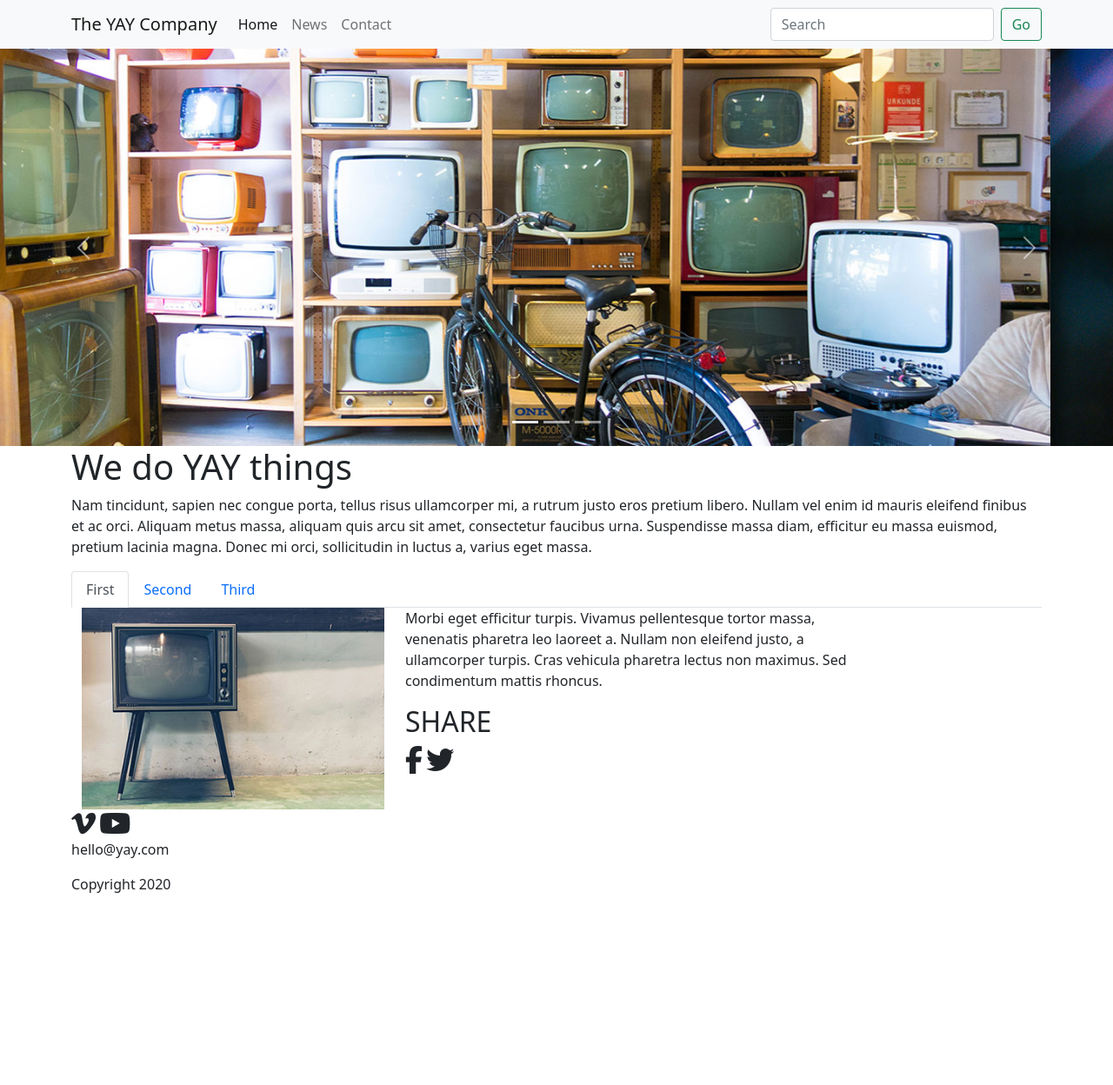
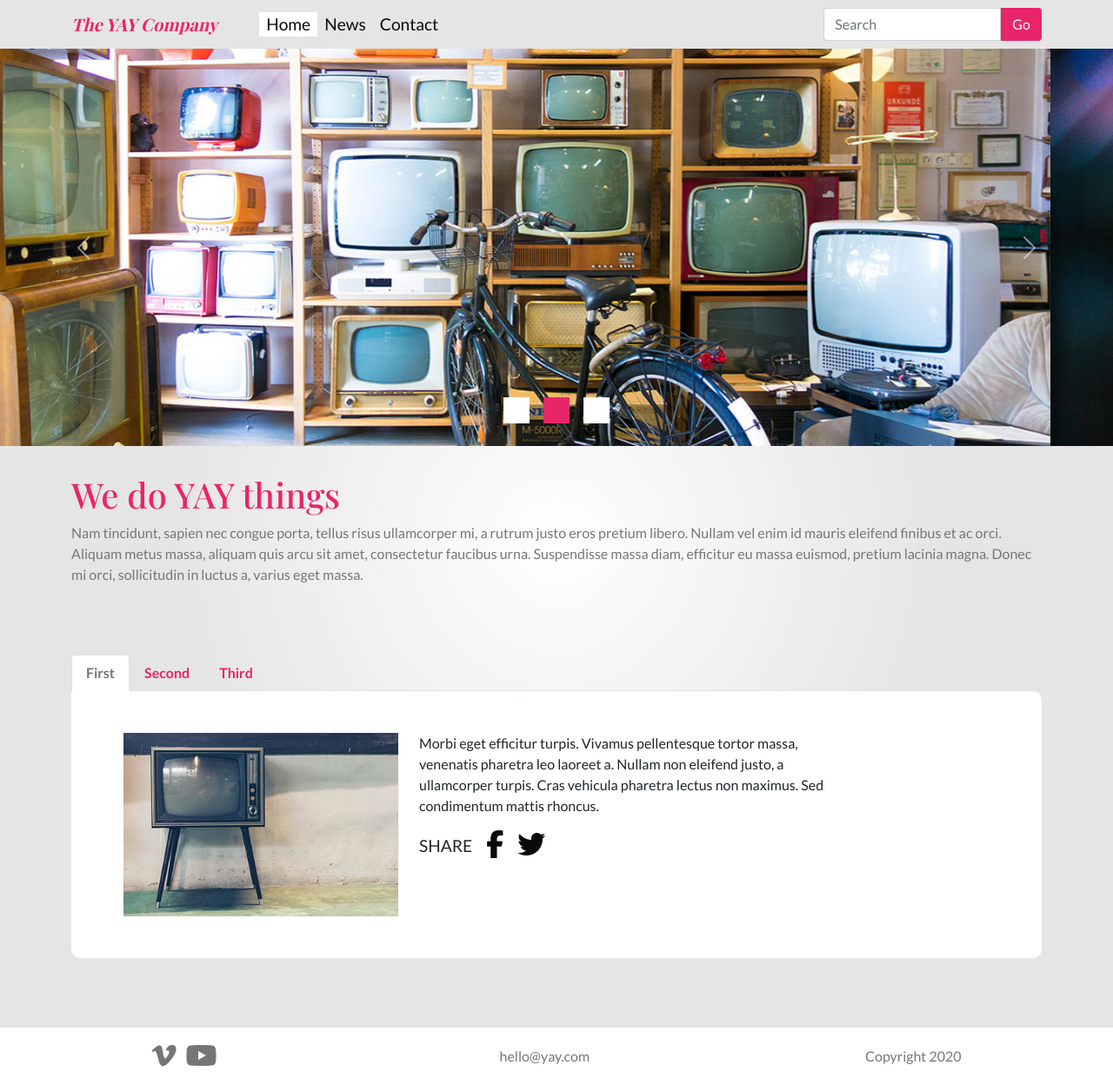
Before and after one commit to Noroff-FEU-Assignments/css-frameworks-ca-Mturalyon, a plain HTML site: page index.html in a window 1280 px wide. Shown: the whole page at 87% size. Before the commit the page ends 1045 px from the top, so only its background shows below. Drawn offline with nearby package versions, Linux system fonts and the light colour scheme; a web font is replaced by a local one.

Commit message:
+index finnished

```diff
--- a/index.html
+++ b/index.html
@@ -6,13 +6,19 @@
     <meta http-equiv="X-UA-Compatible" content="IE=edge">
     <meta name="viewport" content="width=device-width, initial-scale=1.0">
     <script src="https://kit.fontawesome.com/944d42a4bf.js" crossorigin="anonymous"></script>
+    <link rel="preconnect" href="https://fonts.googleapis.com">
+    <link rel="preconnect" href="https://fonts.gstatic.com" crossorigin>
+    <link
+        href="https://fonts.googleapis.com/css2?family=Lato:wght@100;300;400;700&family=Playfair+Display:ital,wght@0,400;0,500;0,600;0,700;1,700&display=swap"
+        rel="stylesheet">
     <link rel="stylesheet" href="/css/style.css">
     <title>YAY - Home</title>
 </head>
 
 <body>
+
     <!--NAV-->
-    <nav class="navbar navbar-expand-lg navbar-light bg-light">
+    <nav class="navbar navbar-expand-lg sticky-top">
         <div class="container">
             <a class="navbar-brand" href="#">The YAY Company</a>
             <button class="navbar-toggler" type="button" data-bs-toggle="collapse"
@@ -23,7 +29,7 @@
             <div class="collapse navbar-collapse" id="navbarSupportedContent">
                 <ul class="navbar-nav me-auto mb-2 mb-lg-0">
                     <li class="nav-item">
-                        <a class="nav-link active" aria-current="page" href="#">Home</a>
+                        <a class="nav-link nav-active" aria-current="page" href="#">Home</a>
                     </li>
                     <li class="nav-item">
                         <a class="nav-link" href="#">News</a>
@@ -34,8 +40,8 @@
 
                 </ul>
                 <form class="d-flex">
-                    <input class="form-control me-2" type="search" placeholder="Search" aria-label="Search">
-                    <button class="btn btn-outline-success" type="submit">Go</button>
+                    <input class="form-control" type="search" placeholder="Search" aria-label="Search">
+                    <button class="btn" type="submit">Go</button>
                 </form>
             </div>
         </div>
@@ -52,13 +58,13 @@
         </div>
         <div class="carousel-inner">
             <div class="carousel-item active">
-                <img src="/Carousel images/carousel-1.jpg" class="d-block w-100" alt="...">
+                <img src="/Carousel images/carousel-1.jpg" class="d-block w-100 img-fluid" alt="...">
             </div>
             <div class="carousel-item">
-                <img src="/Carousel images/carousel-2.jpg" class="d-block w-100" alt="...">
+                <img src="/Carousel images/carousel-2.jpg" class="d-block w-100 img-fluid" alt="...">
             </div>
             <div class="carousel-item">
-                <img src="/Carousel images/carousel-3.jpg" class="d-block w-100" alt="...">
+                <img src="/Carousel images/carousel-3.jpg" class="d-block w-100 img-fluid" alt="...">
             </div>
         </div>
         <button class="carousel-control-prev" type="button" data-bs-target="#carouselExampleIndicators"
@@ -72,18 +78,23 @@
             <span class="visually-hidden">Next</span>
         </button>
     </div>
+
     <!--HERO-->
-    <div class="container">
+    <div class="container hero-container">
         <h1>We do YAY things</h1>
-        <p>Nam tincidunt, sapien nec congue porta, tellus risus ullamcorper mi, a rutrum justo eros pretium libero.
-            Nullam vel enim id mauris eleifend finibus et ac orci. Aliquam metus massa, aliquam quis arcu sit amet,
-            consectetur faucibus urna. Suspendisse massa diam, efficitur eu massa euismod, pretium lacinia magna. Donec
+        <p>Nam tincidunt, sapien nec congue porta, tellus risus ullamcorper mi, a rutrum justo eros pretium
+            libero.
+            Nullam vel enim id mauris eleifend finibus et ac orci. Aliquam metus massa, aliquam quis arcu sit
+            amet,
+            consectetur faucibus urna. Suspendisse massa diam, efficitur eu massa euismod, pretium lacinia
+            magna.
+            Donec
             mi orci, sollicitudin in luctus a, varius eget massa.</p>
     </div>
 
     <!--TABS-->
     <!--TAB-->
-    <div class="container d-none d-md-block">
+    <div class="container d-none d-md-block tab-container">
         <ul class="nav nav-tabs" id="myTab" role="tablist">
             <li class="nav-item" role="presentation">
                 <button class="nav-link active" id="home-tab" data-bs-toggle="tab" data-bs-target="#home" type="button"
@@ -99,60 +110,69 @@
             </li>
         </ul>
         <div class="tab-content" id="myTabContent">
-            <div class="tab-pane fade show active" id="home" role="tabpanel" aria-labelledby="home-tab">
+            <div class="tab-pane fade show active social-incoming" id="home" role="tabpanel" aria-labelledby="home-tab">
                 <div class="container">
                     <div class="row justify-content-start">
                         <div class="col-6 col-xl-4">
                             <img src="/Tab images/tab-1.jpg" class="img-fluid" alt="a picture of a TV">
                         </div>
                         <div class="col col-xl-6">
-                            <p>Morbi eget efficitur turpis. Vivamus pellentesque tortor massa, venenatis pharetra leo
-                                laoreet a. Nullam non eleifend justo, a ullamcorper turpis. Cras vehicula pharetra
+                            <p>Morbi eget efficitur turpis. Vivamus pellentesque tortor massa, venenatis
+                                pharetra
+                                leo
+                                laoreet a. Nullam non eleifend justo, a ullamcorper turpis. Cras vehicula
+                                pharetra
                                 lectus non maximus. Sed condimentum mattis rhoncus. </p>
                             <div class="social-container">
                                 <h2>SHARE</h2>
-                                <i class="fab fa-facebook-f fa-2x"></i>
-                                <i class="fab fa-twitter fa-2x"></i>
+                                <a href="#"><i class="fab fa-facebook-f fa-2x"></i></a>
+                                <a href="#"><i class="fab fa-twitter fa-2x"></i></a>
                             </div>
                         </div>
                     </div>
                 </div>
             </div>
 
-            <div class="tab-pane fade" id="profile" role="tabpanel" aria-labelledby="profile-tab">
+            <div class="tab-pane fade social-incoming" id="profile" role="tabpanel" aria-labelledby="profile-tab">
                 <div class="container">
                     <div class="row">
                         <div class="col-6 col-xl-4">
                             <img src="/Tab images/tab-2.jpg" class="img-fluid" alt="a picture of photos">
                         </div>
                         <div class="col col-xl-6">
-                            <p>Morbi eget efficitur turpis. Vivamus pellentesque tortor massa, venenatis pharetra leo
-                                laoreet a. Nullam non eleifend justo, a ullamcorper turpis. Cras vehicula pharetra
+                            <p>Morbi eget efficitur turpis. Vivamus pellentesque tortor massa, venenatis
+                                pharetra
+                                leo
+                                laoreet a. Nullam non eleifend justo, a ullamcorper turpis. Cras vehicula
+                                pharetra
                                 lectus non maximus. Sed condimentum mattis rhoncus. </p>
                             <div class="social-container">
                                 <h2>SHARE</h2>
-                                <i class="fab fa-facebook-f fa-2x"></i>
-                                <i class="fab fa-twitter fa-2x"></i>
+                                <a href="#"><i class="fab fa-facebook-f fa-2x"></i></a>
+                                <a href="#"><i class="fab fa-twitter fa-2x"></i></a>
                             </div>
                         </div>
                     </div>
                 </div>
             </div>
 
-            <div class="tab-pane fade" id="contact" role="tabpanel" aria-labelledby="contact-tab">
+            <div class="tab-pane fade social-incoming" id="contact" role="tabpanel" aria-labelledby="contact-tab">
                 <div class="container">
                     <div class="row">
                         <div class="col col-xl-4">
                             <img src="/Tab images/tab-3.jpg" class="img-fluid" alt="a picture of a broken window">
                         </div>
                         <div class="col col-xl-6">
-                            <p>Morbi eget efficitur turpis. Vivamus pellentesque tortor massa, venenatis pharetra leo
-                                laoreet a. Nullam non eleifend justo, a ullamcorper turpis. Cras vehicula pharetra
+                            <p>Morbi eget efficitur turpis. Vivamus pellentesque tortor massa, venenatis
+                                pharetra
+                                leo
+                                laoreet a. Nullam non eleifend justo, a ullamcorper turpis. Cras vehicula
+                                pharetra
                                 lectus non maximus. Sed condimentum mattis rhoncus. </p>
                             <div class="social-container">
                                 <h2>SHARE</h2>
-                                <i class="fab fa-facebook-f fa-2x"></i>
-                                <i class="fab fa-twitter fa-2x"></i>
+                                <a href="#"><i class="fab fa-facebook-f fa-2x"></i></a>
+                                <a href="#"><i class="fab fa-twitter fa-2x"></i></a>
                             </div>
                         </div>
                     </div>
@@ -172,7 +192,7 @@
                 </h2>
                 <div id="collapseOne" class="accordion-collapse collapse" aria-labelledby="headingOne"
                     data-bs-parent="#accordionExample">
-                    <div class="accordion-body">
+                    <div class="accordion-body social-incoming">
 
                         <div class="container">
                             <div class="row">
@@ -185,8 +205,8 @@
                                 <img src="/Tab images/tab-1.jpg" class="img-fluid" alt="picture of a tv">
                                 <div class="social-container">
                                     <h2>SHARE</h2>
-                                    <i class="fab fa-facebook-f fa-2x"></i>
-                                    <i class="fab fa-twitter fa-2x"></i>
+                                    <a href="#"><i class="fab fa-facebook-f fa-2x"></i></a>
+                                    <a href="#"><i class="fab fa-twitter fa-2x"></i></a>
                                 </div>
                             </div>
                         </div>
@@ -204,7 +224,7 @@
                 </h2>
                 <div id="collapseTwo" class="accordion-collapse collapse" aria-labelledby="headingTwo"
                     data-bs-parent="#accordionExample">
-                    <div class="accordion-body">
+                    <div class="accordion-body social-incoming">
 
                         <div class="container">
                             <div class="row">
@@ -217,8 +237,8 @@
                                 <img src="/Tab images/tab-2.jpg" class="img-fluid" alt="picture of photos">
                                 <div class="social-container">
                                     <h2>SHARE</h2>
-                                    <i class="fab fa-facebook-f fa-2x"></i>
-                                    <i class="fab fa-twitter fa-2x"></i>
+                                    <a href="#"><i class="fab fa-facebook-f fa-2x"></i></a>
+                                    <a href="#"><i class="fab fa-twitter fa-2x"></i></a>
                                 </div>
                             </div>
                         </div>
@@ -236,7 +256,7 @@
                 </h2>
                 <div id="collapseThree" class="accordion-collapse collapse" aria-labelledby="headingThree"
                     data-bs-parent="#accordionExample">
-                    <div class="accordion-body">
+                    <div class="accordion-body social-incoming">
 
                         <div class="container">
                             <div class="row">
@@ -249,8 +269,8 @@
                                 <img src="/Tab images/tab-3.jpg" class="img-fluid" alt="picture of a window">
                                 <div class="social-container">
                                     <h2>SHARE</h2>
-                                    <i class="fab fa-facebook-f fa-2x"></i>
-                                    <i class="fab fa-twitter fa-2x"></i>
+                                    <a href="#"><i class="fab fa-facebook-f fa-2x"></i></a>
+                                    <a href="#"><i class="fab fa-twitter fa-2x"></i></a>
                                 </div>
                             </div>
                         </div>
@@ -260,18 +280,20 @@
             </div>
         </div>
     </div>
+
+
     <!--FOOTER-->
     <footer class="footer">
-        <div class="container footer__flex">
+        <div class="footer__flex">
             <div class="footer__social">
-                <i class="fab fa-vimeo-v fa-2x"></i>
-                <i class="fab fa-youtube fa-2x"></i>
+                <a href="#"><i class="fab fa-vimeo-v fa-2x"></i></a>
+                <a href="#"><i class="fab fa-youtube fa-2x"></i></a>
             </div>
             <p>hello@yay.com</p>
             <p>Copyright 2020</p>
         </div>
-        </div>
     </footer>
+
 
     <script src="https://cdn.jsdelivr.net/npm/bootstrap@5.1.1/dist/js/bootstrap.bundle.min.js"
         integrity="sha384-/bQdsTh/da6pkI1MST/rWKFNjaCP5gBSY4sEBT38Q/9RBh9AH40zEOg7Hlq2THRZ"
--- /dev/null
+++ b/sass/partials/_global.scss
@@ -0,0 +1,68 @@
+//footer
+body {
+    background: rgb(255,255,255);
+    background: radial-gradient(circle, rgba(255,255,255,1) 0%, rgba(229,229,229,1) 50%);
+    font-family: $font-sans-serif !important;
+    min-height: 100vh;
+    display: flex;
+    flex-direction: column;
+}
+
+.footer {
+margin-top: auto;
+background-color: $color-white;
+    & .footer__flex {
+        padding: 1rem;
+        display: flex;
+        align-items: center;
+        justify-content: space-around;
+        flex-wrap: wrap;
+    }
+    & .footer__flex p {
+        margin: 0;
+        color: $color-grey;
+    }
+    & .footer__flex .footer__social a {
+        color: $color-grey;
+        margin-right: 0.5rem;
+        &:hover {
+            color: $color-primary;
+        }
+    }
+}
+
+//nav
+.nav-active {
+    background-color: $color-white;
+    color: $color-black;
+}
+.navbar {
+    background-color: #E5E5E5;
+    & .navbar-brand {
+        color: $color-primary;
+        font-family: $font-serif;
+        font-weight: bold;
+        font-style: italic;
+        margin-right: 3rem;
+    }
+    & .nav-link {
+        padding: 0 1.2rem;
+        font-size: 1.2rem;
+        color: $color-black;
+        &:hover {
+            @extend .nav-active;
+        }
+    }
+    & .btn {
+        background-color: $color-primary;
+        color: $color-white;
+        border-radius: 0px 4px 4px 0px;
+        &:hover {
+            color: $color-white;
+            background-color: darken($color-primary, 10%);
+        }
+    }
+    & .form-control {
+        border-radius: 4px 0px 0px 4px;
+    }
+}
--- /dev/null
+++ b/sass/partials/_layout.scss
@@ -0,0 +1,87 @@
+//INDEX
+//carousel
+.carousel .carousel-indicators button {
+    margin: 0 0.5rem;
+    height: 30px;
+    opacity: 1;
+    &.active {
+        background-color: $color-primary !important;
+    }
+}
+
+//hero
+.hero-container {
+    padding-top: 2rem;
+    margin-bottom: 4rem;
+    & h1 {
+        color: $color-primary;
+        font-family: $font-serif;
+    }
+    & p {
+        color: $color-grey;
+    }
+}
+
+//tabs
+.social-incoming .social-container {
+    display: flex;
+        align-items: center;
+        & h2 {
+            font-size: 1.2rem;
+            margin: 0 1rem 0 0;
+        }
+        & a {
+            margin: 0 1rem 0 0;
+            color: $color-black;
+            &:hover {
+            color:  $color-primary;
+            }
+        }
+}
+
+//--tab
+.tab-container {
+    margin-bottom: 5rem;
+    & .tab-content {
+        padding: 3rem;
+        background-color: $color-white;
+        border-radius: 0 10px 10px 10px;
+    }
+
+    & .nav-tabs .nav-item .nav-link {
+        font-weight: bold;
+        color: $color-primary;
+        &.active {
+            color: $color-grey;
+        }
+    }
+}
+//--accordion
+.accordion {
+    margin-bottom: 4rem;
+}
+
+.accordion-body {
+    background: rgb(255,255,255);
+    background: radial-gradient(circle, rgba(255,255,255,1) 0%, rgb(247, 247, 247) 50%);
+    & .social-container {
+        justify-content: center;
+        margin: 2rem 0 1rem 0;
+    }
+}
+.accordion-item {
+    & .accordion-button {
+        color: $color-primary;
+        font-weight: bold;
+
+        &:not(.collapsed) {
+            color: $color-primary;
+            background-color: $color-white;
+            border-bottom: 1px solid $color-primary;
+        }
+        &:focus {
+            border-color: none;
+            box-shadow: none;
+        }
+    }
+}
--- a/sass/partials/_variables.scss
+++ b/sass/partials/_variables.scss
@@ -1,3 +1,14 @@
-body {
-    background-color: red;
+//colors
+$color-primary: #E92569;
+$color-black: #0A0A0A;
+$color-grey: #767676;
+$color-light-grey: #C7C7C7;
+$color-white: #FFFFFF;
+//fonts
+$font-serif: 'Playfair Display', serif;
+$font-sans-serif: 'Lato', sans-serif;
+
+.background-circle {
+background: rgb(255,255,255);
+background: radial-gradient(circle, rgba(255,255,255,1) 0%, rgba(229,229,229,1) 50%);
 }
--- a/sass/style.scss
+++ b/sass/style.scss
@@ -1,6 +1,7 @@
 @import "partials/variables";
+@import "partials/layout";
+@import "partials/global";
 
-// SCSS
 @import "../bootstrap-scss/functions";
 @import "../bootstrap-scss/variables";
 @import "../bootstrap-scss/mixins";
```
Also changed, not shown: css/style.css, 1 other file.
